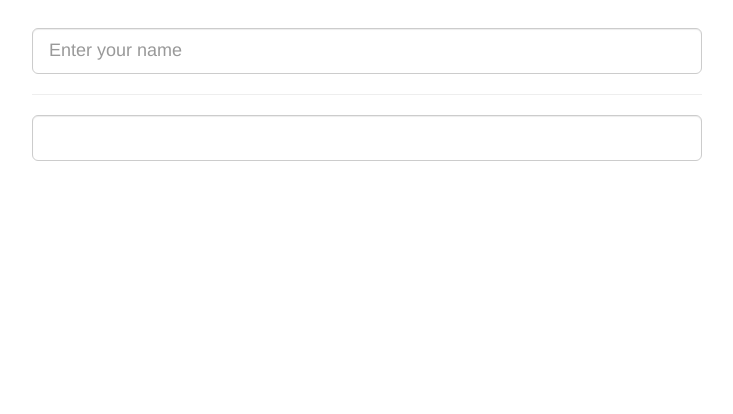
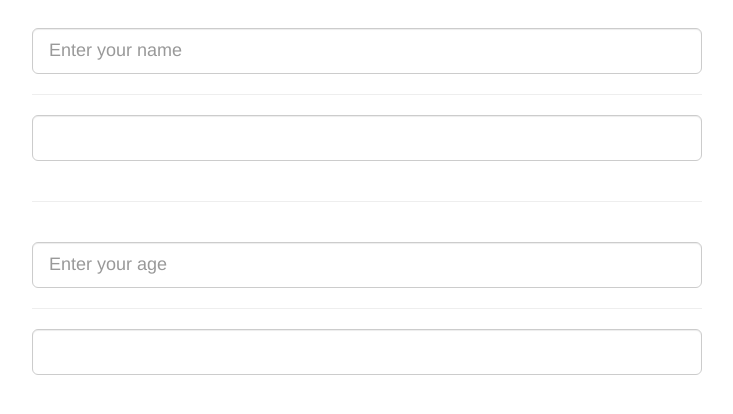
Before and after one commit to elvece/js-data-binding, a plain HTML site: page index.html in a window 1280 px wide. Shown: the part 132-546 px from the top of the page, without its empty margins (273-1006 px from the left). Drawn offline with nearby package versions, Linux system fonts and the light colour scheme.

Commit message:
binding with scope working

```diff
--- a/index.html
+++ b/index.html
@@ -12,6 +12,10 @@
       <input type="text" class="name form-control input-lg" placeholder="Enter your name">
       <hr>
       <input class="name form-control input-lg" type="text">
+      <br><hr><br>
+      <input type="text" class="age form-control input-lg" placeholder="Enter your age">
+      <hr>
+      <input class="age form-control input-lg" type="text">
     </div>
   <script type="text/javascript" src="main.js"></script>
 </body>
--- a/main.js
+++ b/main.js
@@ -1,6 +1,59 @@
 // ** globals ** //
 
 var scope = {};
-var classNamesArray = ['name'];
+var classNamesArray = ['name', 'age'];
 
 // ** functions ** //
+function getElements() {
+  /*
+  1. iterate thoguht classNamesArray
+  2. grab dom elements assocaited with each class
+  3. return an array of dom elements
+  */
+  var outputArray = [];
+  for (var i = 0; i < classNamesArray.length; i++) {
+    outputArray.push(document.getElementsByClassName(classNamesArray[i]));
+  }
+  return outputArray;
+}
+
+function domBinding(elements){
+  /*
+  1. iterate through the dom elements
+  2. attach onkeyup event to each
+  3. perform *some* sort of action to bind the two inputs
+  */
+  //assign value of input box to second input box
+  //map?
+  for (var index in elements) {
+    elements[index].onkeyup = function(){
+      for (var index in elements){
+        //what happens here?
+        elements[index].value = this.value;
+      }
+    };
+  }
+}
+
+function modelBinding(elements){
+  /*
+  1. iteratre through dom elements
+  2. object.defineproperty(object, property, callback) use a set function
+  3. scope.name = 'something' => updates the DOM
+  */
+  for (var i = 0; i < classNamesArray.length; i++) {
+    Object.defineProperty(scope, classNamesArray[i], {
+      //new value is value assigned to the name
+      set: function(newValue){
+        for (var index in elements){
+          elements[index].value = newValue;
+        }
+      }
+    });
+  }
+}
+
+// ** function calls ** //
+var domElements = getElements();
+domBinding(domElements[0]);
+modelBinding(domElements[0]);
```
